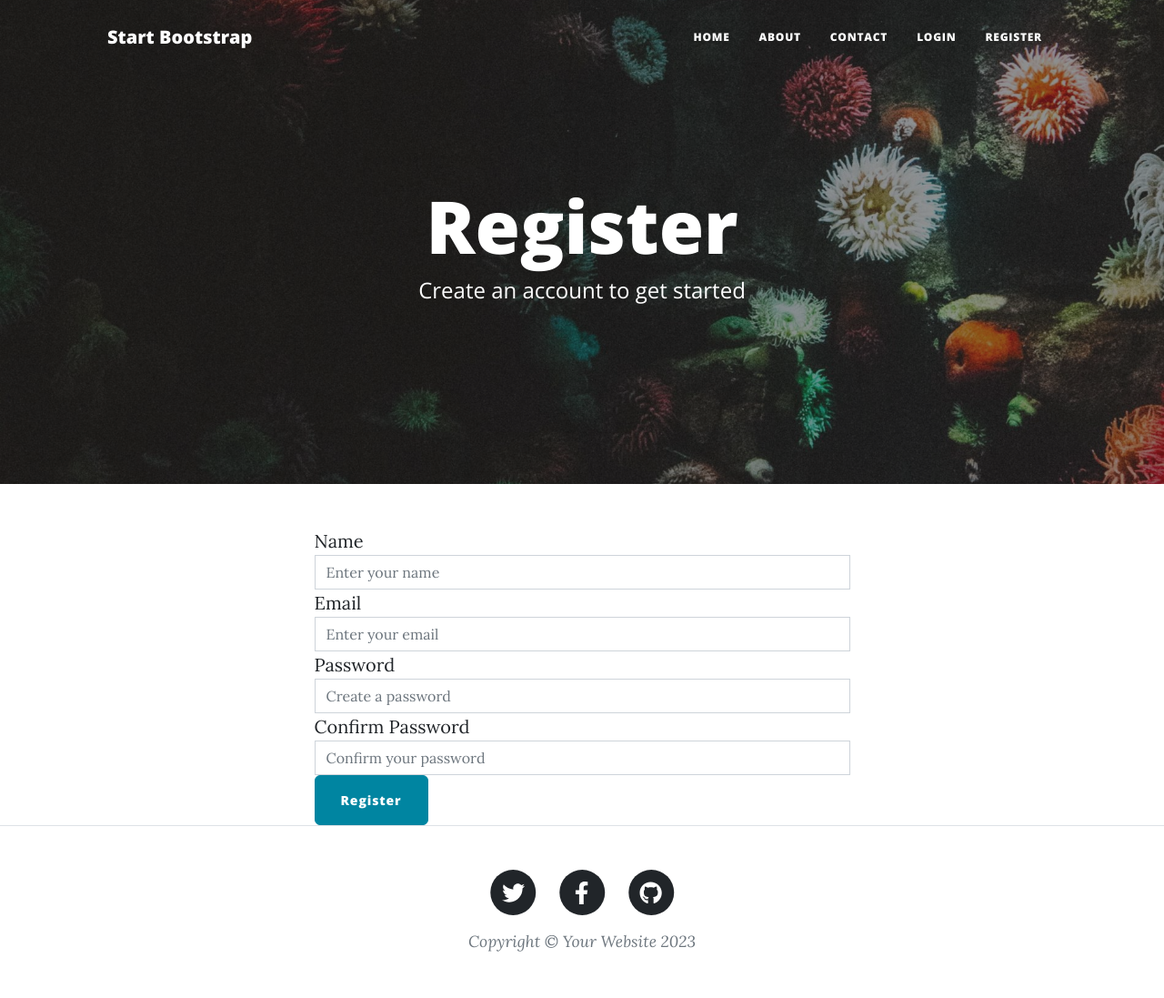
After one commit to RedOx98/my_python_blog, a Flask app: page /register in a window 1280 px wide. The commit adds this page. Shown: the whole page at 91% size. Run offline with Flask 3, Linux system fonts and the light colour scheme; some libraries are stand-ins or nearby versions.

Commit message:
complete blog app implementation by ola hammed on 100 days python coding challenge

```diff
--- a/main.py
+++ b/main.py
@@ -1,156 +1,302 @@
-from flask import Flask, render_template, redirect, url_for, request, jsonify
+from functools import wraps
+from datetime import date
+
+from flask import (
+    Flask, render_template, redirect,
+    url_for, request, flash, abort
+)
 from flask_bootstrap import Bootstrap5
 from flask_sqlalchemy import SQLAlchemy
-from sqlalchemy.orm import DeclarativeBase, Mapped, mapped_column
-from sqlalchemy import Integer, String, Text
+from flask_login import (
+    UserMixin, LoginManager,
+    login_user, login_required,
+    logout_user, current_user
+)
 from flask_wtf import FlaskForm
-from wtforms import StringField, SubmitField
-from wtforms.validators import DataRequired, URL
 from flask_ckeditor import CKEditor, CKEditorField
-from datetime import date
+from werkzeug.security import generate_password_hash, check_password_hash
+from wtforms import StringField, SubmitField, PasswordField
+from wtforms.validators import DataRequired, URL, Email
 
-'''
-Make sure the required packages are installed:
-Open the Terminal in PyCharm (bottom left).
+from sqlalchemy.orm import DeclarativeBase
+from sqlalchemy import Integer, String, Text, Boolean
 
-On Windows type:
-python -m pip install -r requirements.txt
 
-On MacOS type:
-pip3 install -r requirements.txt
+# -------------------- APP SETUP --------------------
+app = Flask(__name__)
+app.config["SECRET_KEY"] = "super-secret-key"
+app.config["SQLALCHEMY_DATABASE_URI"] = "sqlite:///blog.db"
 
-This will install the packages from the requirements.txt for this project.
-'''
+Bootstrap5(app)
+CKEditor(app)
 
-class CreatePostForm(FlaskForm):
-    title = StringField("Blog Post Title", validators=[DataRequired()])
-    subtitle = StringField("Subtitle", validators=[DataRequired()])
-    author = StringField("Author", validators=[DataRequired()])
-    img_url = StringField("Blog Image URL", validators=[DataRequired(), URL()])
-    body = CKEditorField("Blog Content", validators=[DataRequired()])
-    submit = SubmitField("Submit Post")
 
-class BlogPostForm(FlaskForm):
-    title = StringField("Title", validators=[DataRequired()])
-    subtitle = StringField("Subtitle", validators=[DataRequired()])
-    img_url = StringField("Blog Image URL", validators=[DataRequired(), URL()])
-    author = StringField("Author", validators=[DataRequired()])
-    body = CKEditorField("Blog Content", validators=[DataRequired()])
-    submit = SubmitField("Submit Post")
-
-app = Flask(__name__)
-app.config['SECRET_KEY'] = '8BYkEfBA6O6donzWlSihBXox7C0sKR6b'
-Bootstrap5(app)
-
-# CREATE DATABASE
+# -------------------- DATABASE --------------------
 class Base(DeclarativeBase):
     pass
-app.config['SQLALCHEMY_DATABASE_URI'] = 'sqlite:///posts.db'
+
+
 db = SQLAlchemy(model_class=Base)
 db.init_app(app)
 
 
-# CONFIGURE TABLE
+# -------------------- LOGIN MANAGER --------------------
+login_manager = LoginManager()
+login_manager.init_app(app)
+login_manager.login_view = "login"
+
+
+@login_manager.user_loader
+def load_user(user_id):
+    return db.session.get(User, int(user_id))
+
+
+# -------------------- MODELS --------------------
+class User(UserMixin, db.Model):
+    id = db.Column(Integer, primary_key=True)
+    email = db.Column(String(100), unique=True, nullable=False)
+    password = db.Column(String(200), nullable=False)
+    name = db.Column(String(100), nullable=False)
+    is_admin = db.Column(Boolean, default=False)
+
+
 class BlogPost(db.Model):
-    id: Mapped[int] = mapped_column(Integer, primary_key=True)
-    title: Mapped[str] = mapped_column(String(250), unique=True, nullable=False)
-    subtitle: Mapped[str] = mapped_column(String(250), nullable=False)
-    date: Mapped[str] = mapped_column(String(250), nullable=False)
-    body: Mapped[str] = mapped_column(Text, nullable=False)
-    author: Mapped[str] = mapped_column(String(250), nullable=False)
-    img_url: Mapped[str] = mapped_column(String(250), nullable=False)
+    __tablename__ = "blog_post"
+    id = db.Column(db.Integer, primary_key=True)
+    title = db.Column(db.String(250), unique=True, nullable=False)
+    subtitle = db.Column(db.String(250), nullable=False)
+    date = db.Column(db.String(250), nullable=False)
+    body = db.Column(db.Text, nullable=False)
+    # author = db.Column(db.String(250), nullable=False)
+    img_url = db.Column(db.String(250), nullable=False)
+
+    author_id = db.Column(db.Integer, db.ForeignKey("user.id"))
+    author = db.relationship("User", backref="posts")
+
+
+class Comment(db.Model):
+    id = db.Column(Integer, primary_key=True)
+    text = db.Column(Text, nullable=False)
+
+    author_id = db.Column(Integer, db.ForeignKey("user.id"))
+    author = db.relationship("User")
+
+    post_id = db.Column(Integer, db.ForeignKey("blog_post.id"))
+    post = db.relationship("BlogPost", backref="comments")
 
 
 with app.app_context():
     db.create_all()
 
 
-@app.route('/')
-def get_all_posts():
-    # TODO: Query the database for all the posts. Convert the data to a python list.
-    all_posts = BlogPost.query.all()
-    print(all_posts)
-    return render_template("index.html", all_posts=all_posts)
+# -------------------- FORMS --------------------
+from wtforms.validators import DataRequired, Email, EqualTo
 
-# TODO: Add a route so that you can click on individual posts.
-@app.route('/post/<int:post_id>')
-def show_post(post_id):
-    # TODO: Retrieve a BlogPost from the database based on the post_id
-    requested_post = BlogPost.query.get_or_404(post_id)
-    print(requested_post)
-    return render_template("post.html", post=requested_post)
+class RegisterForm(FlaskForm):
+    name = StringField(
+        'Name',
+        validators=[DataRequired()]
+    )
+    email = StringField(
+        'Email',
+        validators=[DataRequired(), Email()]
+    )
+    password = PasswordField(
+        'Password',
+        validators=[DataRequired()]
+    )
+    confirm_password = PasswordField(
+        'Confirm Password',
+        validators=[
+            DataRequired(),
+            EqualTo('password', message='Passwords must match')
+        ]
+    )
+    submit = SubmitField('Register')
 
 
-# TODO: add_new_post() to create a new blog post
+
+class LoginForm(FlaskForm):
+    email = StringField("Email", validators=[DataRequired(), Email()])
+    password = PasswordField("Password", validators=[DataRequired()])
+    submit = SubmitField("Login")
+
+
+class BlogPostForm(FlaskForm):
+    title = StringField("Title", validators=[DataRequired()])
+    subtitle = StringField("Subtitle", validators=[DataRequired()])
+    author = StringField(
+        'Author',
+        validators=[DataRequired()]
+    )
+    img_url = StringField("Image URL", validators=[DataRequired(), URL()])
+    body = CKEditorField("Content", validators=[DataRequired()])
+    submit = SubmitField("Submit")
+
+
+class CommentForm(FlaskForm):
+    comment = CKEditorField("Comment", validators=[DataRequired()])
+    submit = SubmitField("Post Comment")
+
+
+# -------------------- HELPERS --------------------
+def admin_only(f):
+    @wraps(f)
+    def wrapper(*args, **kwargs):
+        if not current_user.is_authenticated or not current_user.is_admin:
+            abort(403)
+        return f(*args, **kwargs)
+    return wrapper
+
+
+# -------------------- ROUTES --------------------
+@app.route("/")
+def home():
+    posts = BlogPost.query.all()
+    return render_template("index.html", all_posts=posts)
+
+
+@app.route("/post/<int:post_id>", methods=["GET", "POST"])
+def show_post(post_id):
+    post = BlogPost.query.get_or_404(post_id)
+    form = CommentForm()
+
+    if form.validate_on_submit():
+        if not current_user.is_authenticated:
+            abort(403)
+
+        new_comment = Comment(
+            text=form.comment.data,
+            author=current_user,
+            post=post
+        )
+        db.session.add(new_comment)
+        db.session.commit()
+        return redirect(url_for("show_post", post_id=post.id))
+
+    return render_template("post.html", post=post, form=form)
+
+
 @app.route("/new-post", methods=["GET", "POST"])
+@login_required
 def add_new_post():
     form = BlogPostForm()
     if form.validate_on_submit():
         new_post = BlogPost(
             title=form.title.data,
             subtitle=form.subtitle.data,
-            author=form.author.data,
+            author=current_user,  # instead of form.author.data
             img_url=form.img_url.data,
             body=form.body.data,
             date=date.today().strftime("%B %d, %Y"),
         )
         db.session.add(new_post)
         db.session.commit()
-        return redirect(url_for("get_all_posts"))
+
+        return redirect(url_for("home"))
     return render_template("make-post.html", form=form)
 
 
-
-
-# TODO: edit_post() to change an existing blog post
 @app.route("/edit/<int:post_id>", methods=["GET", "POST"])
+@login_required
+# @admin_only
 def edit_post(post_id):
     post = BlogPost.query.get_or_404(post_id)
     form = BlogPostForm(
         title=post.title,
         subtitle=post.subtitle,
         img_url=post.img_url,
-        author=post.author,
-        body=post.body,
+        body=post.body
     )
 
     if form.validate_on_submit():
         post.title = form.title.data
         post.subtitle = form.subtitle.data
         post.img_url = form.img_url.data
-        post.author = form.author.data
         post.body = form.body.data
         db.session.commit()
         return redirect(url_for("show_post", post_id=post.id))
 
-    return render_template("edit-post.html", form=form, post=post)
+    return render_template("make-post.html", form=form, is_edit=True)
 
 
-# TODO: delete_post() to remove a blog post from the database
-# @app.route("/api/posts/<int:post_id>", methods=["DELETE"])
-# def delete_post(post_id):
-#     post = BlogPost.query.get_or_404(post_id)
-#     db.session.delete(post)
-#     db.session.commit()
-#     return jsonify({"message": "Post deleted"})
-
-# Below is the code from previous lessons. No changes needed.
-@app.route("/about")
-def about():
-    return render_template("about.html")
-
 @app.route("/delete/<int:post_id>", methods=["POST"])
+@login_required
+# @admin_only
 def delete_post(post_id):
     post = BlogPost.query.get_or_404(post_id)
     db.session.delete(post)
     db.session.commit()
-    return redirect(url_for("get_all_posts"))
+    return redirect(url_for("home"))
 
+
+@app.route("/register", methods=["GET", "POST"])
+def register():
+    form = RegisterForm()
+
+    if form.validate_on_submit():
+        # Check if user already exists
+        existing_user = User.query.filter_by(email=form.email.data).first()
+        if existing_user:
+            flash("Email already registered. Please log in instead.")
+            return redirect(url_for("login"))
+
+        # Hash the password
+        hashed_pw = generate_password_hash(
+            form.password.data,
+            method="pbkdf2:sha256",
+            salt_length=8
+        )
+
+        # Create new user
+        new_user = User(
+            email=form.email.data,
+            password=hashed_pw,
+            name=form.name.data,
+            is_admin=False  # or True for specific users
+        )
+
+        db.session.add(new_user)
+        db.session.commit()
+
+        login_user(new_user)
+        return redirect(url_for("home"))
+
+    return render_template("register.html", form=form)
+
+
+@app.route("/login", methods=["GET", "POST"])
+def login():
+    form = LoginForm()
+
+    if form.validate_on_submit():
+        user = User.query.filter_by(email=form.email.data).first()
+
+        if not user or not check_password_hash(user.password, form.password.data):
+            flash("Invalid credentials")
+            return redirect(url_for("login"))
+
+        login_user(user)
+        return redirect(url_for("home"))
+
+    return render_template("login.html", form=form)
+
+@app.route("/about")
+def about():
+    return render_template("about.html")
 
 @app.route("/contact")
 def contact():
     return render_template("contact.html")
 
 
+@app.route("/logout")
+@login_required
+def logout():
+    logout_user()
+    return redirect(url_for("home"))
+
+
+# -------------------- RUN --------------------
 if __name__ == "__main__":
-    app.run(debug=True, port=5003)
+    app.run(debug=True)
--- a/templates/header.html
+++ b/templates/header.html
@@ -44,7 +44,7 @@
    <!-- Navigation-->
 <nav class="navbar navbar-expand-lg navbar-light" id="mainNav">
   <div class="container px-4 px-lg-5">
-        <a class="navbar-brand" href="/">Start Bootstrap</a>
+    <a class="navbar-brand" href="{{ url_for('home') }}">Start Bootstrap</a>
     <button
       class="navbar-toggler"
       type="button"
@@ -60,26 +60,29 @@
     <div class="collapse navbar-collapse" id="navbarResponsive">
       <ul class="navbar-nav ms-auto py-4 py-lg-0">
         <li class="nav-item">
-              <a
-                class="nav-link px-lg-3 py-3 py-lg-4"
-                href="{{ url_for('get_all_posts') }}"
-                >Home</a
-              >
+          <a class="nav-link px-lg-3 py-3 py-lg-4" href="{{ url_for('home') }}">Home</a>
         </li>
         <li class="nav-item">
-              <a
-                class="nav-link px-lg-3 py-3 py-lg-4"
-                href="{{ url_for('about') }}"
-                >About</a
-              >
+          <a class="nav-link px-lg-3 py-3 py-lg-4" href="{{ url_for('about') }}">About</a>
         </li>
         <li class="nav-item">
-              <a
-                class="nav-link px-lg-3 py-3 py-lg-4"
-                href="{{ url_for('contact') }}"
-                >Contact</a
-              >
+          <a class="nav-link px-lg-3 py-3 py-lg-4" href="{{ url_for('contact') }}">Contact</a>
         </li>
+
+        {% if current_user.is_authenticated %}
+        <!-- Show Logout if user is logged in -->
+        <li class="nav-item">
+          <a class="nav-link px-lg-3 py-3 py-lg-4" href="{{ url_for('logout') }}">Logout</a>
+        </li>
+        {% else %}
+        <!-- Show Login and Register if not logged in -->
+        <li class="nav-item">
+          <a class="nav-link px-lg-3 py-3 py-lg-4" href="{{ url_for('login') }}">Login</a>
+        </li>
+        <li class="nav-item">
+          <a class="nav-link px-lg-3 py-3 py-lg-4" href="{{ url_for('register') }}">Register</a>
+        </li>
+        {% endif %}
       </ul>
     </div>
   </div>
--- a/templates/index.html
+++ b/templates/index.html
@@ -29,7 +29,7 @@
           <h3 class="post-subtitle">{{ post.subtitle }}</h3>
         </a>
         <p class="post-meta">
-          Posted by <a href="#">{{ post.author }}</a>
+          Posted by <a href="#">{{ post.author.name }}</a>
           on {{ post.date }}
         </p>
 
@@ -46,7 +46,9 @@
 
       <!-- Create New Post Button -->
       <div class="d-flex justify-content-end mb-4">
+          {% if current_user.is_authenticated %}
         <a class="btn btn-primary float-right" href="{{ url_for('add_new_post') }}">
+            {% endif %}
           Create New Post
         </a>
       </div>
--- /dev/null
+++ b/templates/register.html
@@ -0,0 +1,55 @@
+{% include "header.html" %}
+
+<!-- Page Header-->
+<header
+  class="masthead"
+  style="background-image: url('{{ url_for('static', filename='assets/img/home-bg.jpg') }}')"
+>
+  <div class="container position-relative px-4 px-lg-5">
+    <div class="row gx-4 gx-lg-5 justify-content-center">
+      <div class="col-md-10 col-lg-8 col-xl-7">
+        <div class="site-heading">
+          <h1>Register</h1>
+          <span class="subheading">Create an account to get started</span>
+        </div>
+      </div>
+    </div>
+  </div>
+</header>
+
+<!-- Registration Form-->
+<div class="container px-4 px-lg-5">
+  <div class="row gx-4 gx-lg-5 justify-content-center">
+    <div class="col-md-10 col-lg-8 col-xl-7">
+      <form action="{{ url_for('register') }}" method="POST">
+        {{ form.hidden_tag() }} <!-- This is for CSRF protection -->
+
+        <div class="form-group">
+          <label for="name">Name</label>
+          {{ form.name(class="form-control", placeholder="Enter your name") }}
+        </div>
+
+        <div class="form-group">
+          <label for="email">Email</label>
+          {{ form.email(class="form-control", placeholder="Enter your email") }}
+        </div>
+
+        <div class="form-group">
+          <label for="password">Password</label>
+          {{ form.password(class="form-control", placeholder="Create a password") }}
+        </div>
+
+        <div class="form-group">
+          <label for="confirm_password">Confirm Password</label>
+          {{ form.confirm_password(class="form-control", placeholder="Confirm your password") }}
+        </div>
+
+        <div class="form-group">
+          <button type="submit" class="btn btn-primary">Register</button>
+        </div>
+      </form>
+    </div>
+  </div>
+</div>
+
+{% include "footer.html" %}
```
Also changed, not shown: templates/login.html (added, +45 -0 lines), templates/make-post.html (+14 -25 lines), templates/post.html (+41 -15 lines), instance/blog.db (added), instance/comments.db (added), instance/posts.db (deleted), instance/user.db (added). Lines whose indentation alone changed are shown as unchanged.
